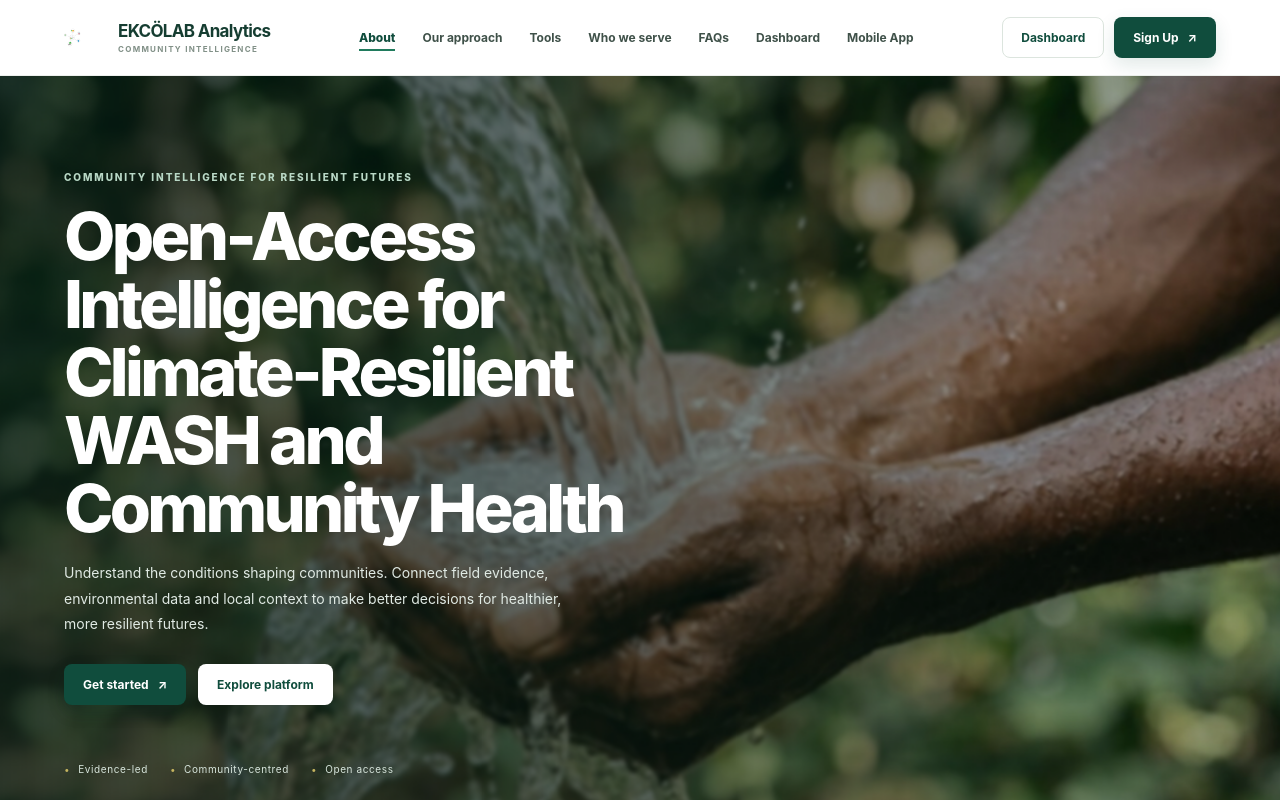
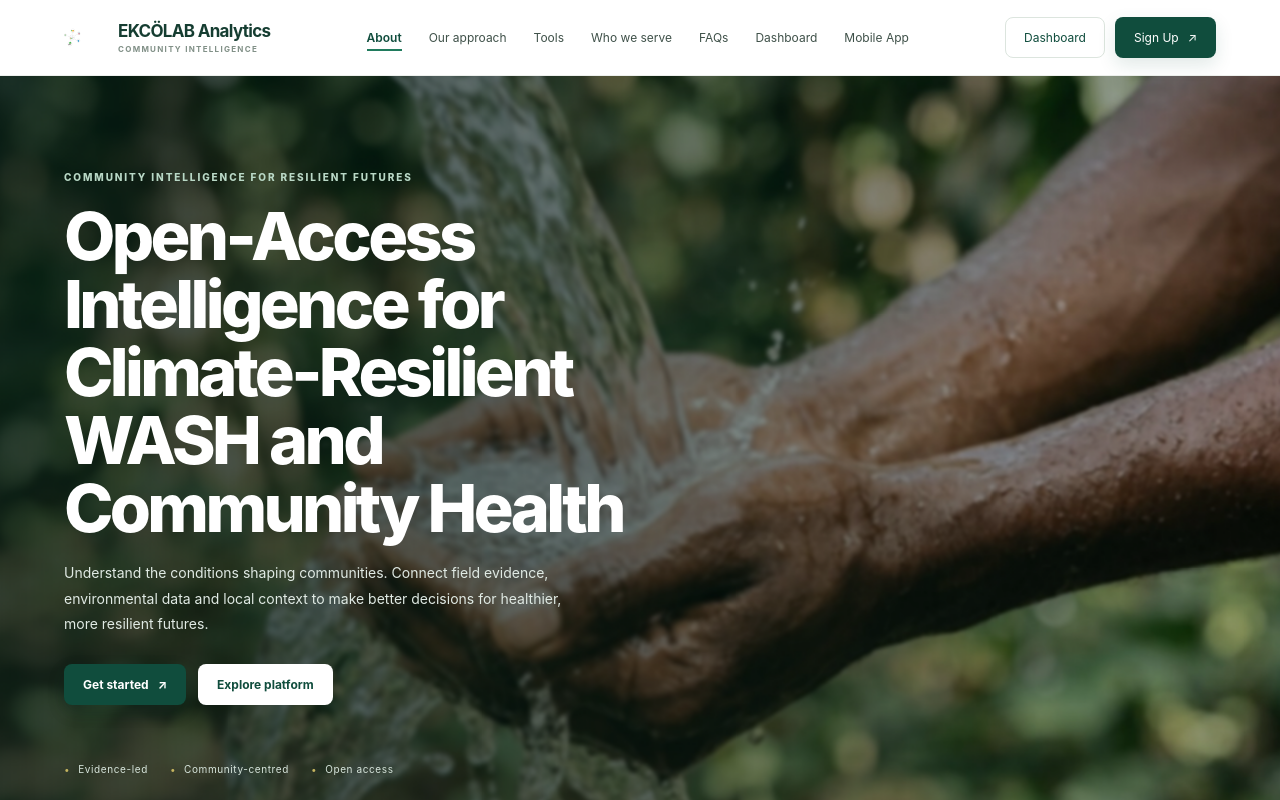
Before and after one commit to Similoluwa99/ekcolab_analytics_website_final_users_section, a plain HTML site: page ekolab_analytics_website/index.html in a window 1280 px wide. Shown: the top 800 px of the page. Drawn offline with Linux system fonts and the light colour scheme; a web font is replaced by a local one.

Commit message:
Set nav text regular with semibold active state

```diff
--- a/ekolab_analytics_website/index.html
+++ b/ekolab_analytics_website/index.html
@@ -10,7 +10,7 @@
 *{box-sizing:border-box}html{scroll-behavior:smooth}body{margin:0;background:#fff;color:var(--ink);font-family:Inter,ui-sans-serif,system-ui,-apple-system,"Segoe UI",Arial,sans-serif}button,input{font:inherit}a{color:inherit;text-decoration:none}button{cursor:pointer}
 .site-nav{height:76px;display:flex;align-items:center;justify-content:space-between;padding:0 clamp(20px,5vw,76px);background:#fff;border-bottom:1px solid #edf0ed;position:sticky;top:0;z-index:50}
 .brand{display:flex;align-items:center;gap:10px;font-weight:750;letter-spacing:-.04em;color:#153d31;font-size:17px}.brand img{width:44px;height:44px;object-fit:contain}.brand small{display:block;font-size:8px;letter-spacing:.16em;color:#819087;font-weight:650;margin-top:3px}
-.nav-links{display:flex;align-items:center;gap:27px;font-size:12px;font-weight:650;color:#3f5149}.nav-links a{position:relative;padding:6px 0;transition:color .2s}.nav-links a:after{content:"";position:absolute;left:0;right:100%;bottom:0;height:2px;background:var(--green);transition:right .2s}.nav-links a:hover{color:var(--green)}.nav-links a:hover:after,.nav-links a.active:after{right:0}.nav-links a.active{color:var(--forest);font-weight:800}.nav-actions{display:flex;gap:10px;align-items:center}.btn{display:inline-flex;align-items:center;justify-content:center;gap:9px;border:1px solid transparent;border-radius:8px;padding:12px 18px;font-size:12px;font-weight:700;transition:transform .2s,background .2s,box-shadow .2s}.btn:hover{transform:translateY(-2px)}.btn-dark{background:var(--forest);color:#fff;box-shadow:0 7px 18px #104d3d20}.btn-dark:hover{background:#17634c}.btn-outline{border-color:#dce5de;background:#fff;color:var(--forest)}.btn-light{background:#fff;color:var(--forest)}.nav-actions .btn.active{box-shadow:0 0 0 3px #104d3d24}.menu-btn{display:none;border:0;background:none;font-size:24px;color:var(--forest)}
+.nav-links{display:flex;align-items:center;gap:27px;font-size:12px;font-weight:400;color:#3f5149}.nav-links a{position:relative;padding:6px 0;transition:color .2s}.nav-links a:after{content:"";position:absolute;left:0;right:100%;bottom:0;height:2px;background:var(--green);transition:right .2s}.nav-links a:hover{color:var(--green)}.nav-links a:hover:after,.nav-links a.active:after{right:0}.nav-links a.active{color:var(--forest);font-weight:600}.nav-actions{display:flex;gap:10px;align-items:center}.btn{display:inline-flex;align-items:center;justify-content:center;gap:9px;border:1px solid transparent;border-radius:8px;padding:12px 18px;font-size:12px;font-weight:700;transition:transform .2s,background .2s,box-shadow .2s}.btn:hover{transform:translateY(-2px)}.btn-dark{background:var(--forest);color:#fff;box-shadow:0 7px 18px #104d3d20}.btn-dark:hover{background:#17634c}.btn-outline{border-color:#dce5de;background:#fff;color:var(--forest)}.btn-light{background:#fff;color:var(--forest)}.nav-actions .btn{font-weight:400}.nav-actions .btn.active{box-shadow:0 0 0 3px #104d3d24;font-weight:600}.menu-btn{display:none;border:0;background:none;font-size:24px;color:var(--forest)}
 .hero{min-height:570px;position:relative;display:flex;align-items:center;overflow:hidden;background:#193c30;color:#fff}.hero:before{content:"";position:absolute;inset:0;background:linear-gradient(90deg,rgba(5,27,20,.78) 0%,rgba(5,27,20,.47) 49%,rgba(5,27,20,.12) 100%),url('assets/hero-water.jpg') center 48%/cover;transform:scale(1.02);animation:heroZoom 18s ease-in-out infinite alternate}.hero-inner{position:relative;z-index:1;width:min(1180px,90%);margin:auto;padding:95px 0 105px}.eyebrow{font-size:10px;letter-spacing:.19em;text-transform:uppercase;font-weight:800;color:#b9d8c6}.hero h1{font-size:clamp(38px,5.2vw,68px);line-height:1.02;letter-spacing:-.055em;max-width:670px;margin:20px 0 18px;font-weight:780}.hero p{font-size:14px;line-height:1.8;color:#e0eae4;max-width:500px}.hero-actions{display:flex;gap:12px;margin-top:28px}.hero-note{margin-top:58px;display:flex;gap:22px;align-items:center;color:#d8e6dd;font-size:10px;letter-spacing:.06em}.hero-note span:before{content:"•";color:#c5b45f;margin-right:8px}
 .section{padding:92px 0}.container{width:min(1120px,88%);margin:auto}.section-head{max-width:650px;margin-bottom:34px}.section-head.center{text-align:center;margin-left:auto;margin-right:auto}.kicker{color:#398267;font-size:9px;font-weight:400;letter-spacing:.2em;text-transform:uppercase}.section h2{font-size:clamp(29px,3.5vw,43px);line-height:1.08;letter-spacing:-.05em;margin:13px 0;color:#1c332a}.section-head p,.copy p{font-size:13px;line-height:1.85;color:#78867e}.intro-grid{display:grid;grid-template-columns:1fr 1fr;gap:75px;align-items:center}.photo-stack{position:relative}.photo-stack img{width:100%;height:390px;object-fit:cover;border-radius:4px}.floating-tag{position:absolute;right:-22px;bottom:25px;background:#f0f5ef;padding:18px 20px;width:150px;box-shadow:0 10px 25px #102f2418}.floating-tag b{font-size:11px;color:var(--forest)}.floating-tag small{display:block;font-size:9px;line-height:1.5;color:#74847a;margin-top:5px}.copy h2{max-width:470px}.text-link{display:inline-flex;align-items:center;gap:8px;color:var(--forest);font-size:11px;font-weight:800;border-bottom:1px solid #8bb59f;padding-bottom:5px;margin-top:13px}
 .partner-strip{background:#f1f6f2;padding:25px 0}.partner-inner{width:min(1120px,88%);margin:auto;display:flex;align-items:center;justify-content:space-between;gap:18px}.partner-inner span{font-size:9px;color:#839087;letter-spacing:.08em}.partner-logos{display:flex;gap:25px;align-items:center;flex-wrap:wrap}.partner-logos img{max-width:74px;max-height:33px;object-fit:contain;filter:grayscale(1);opacity:.7}
```
